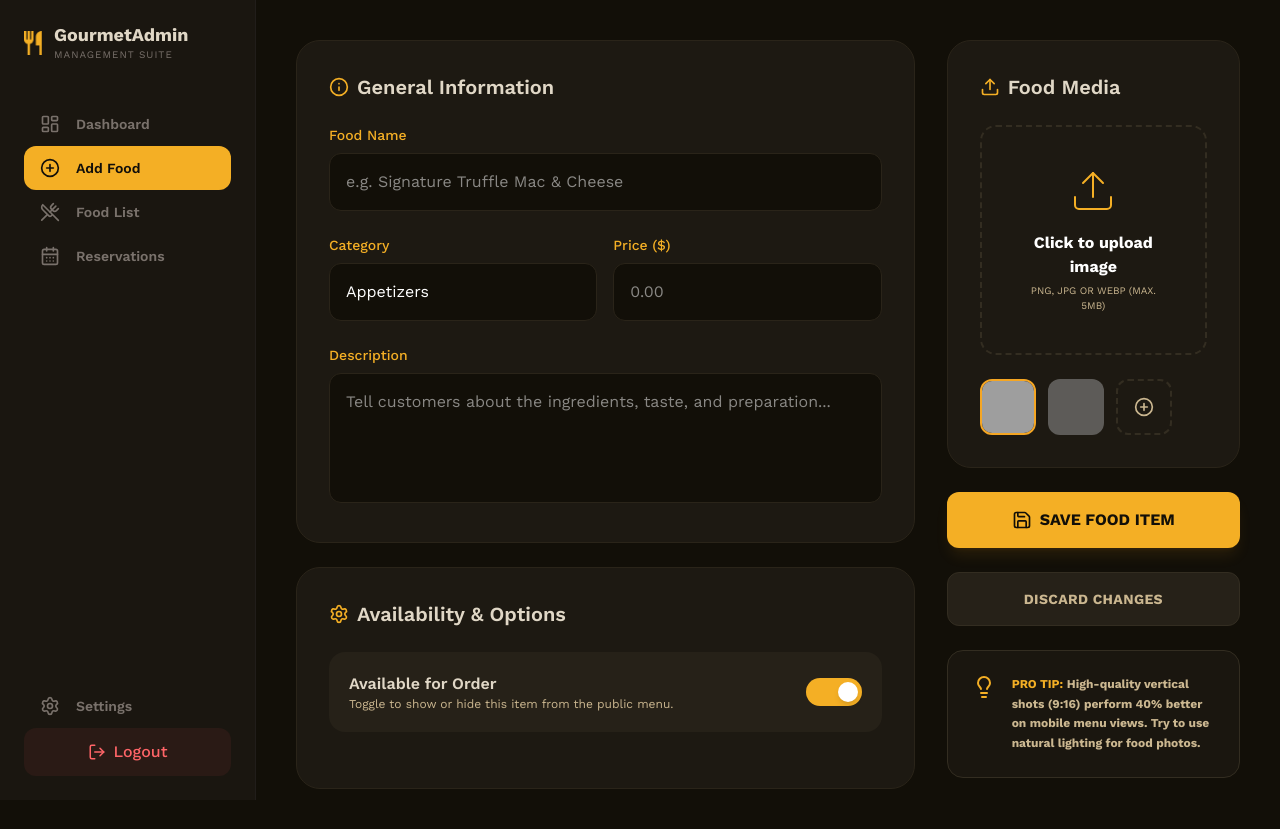
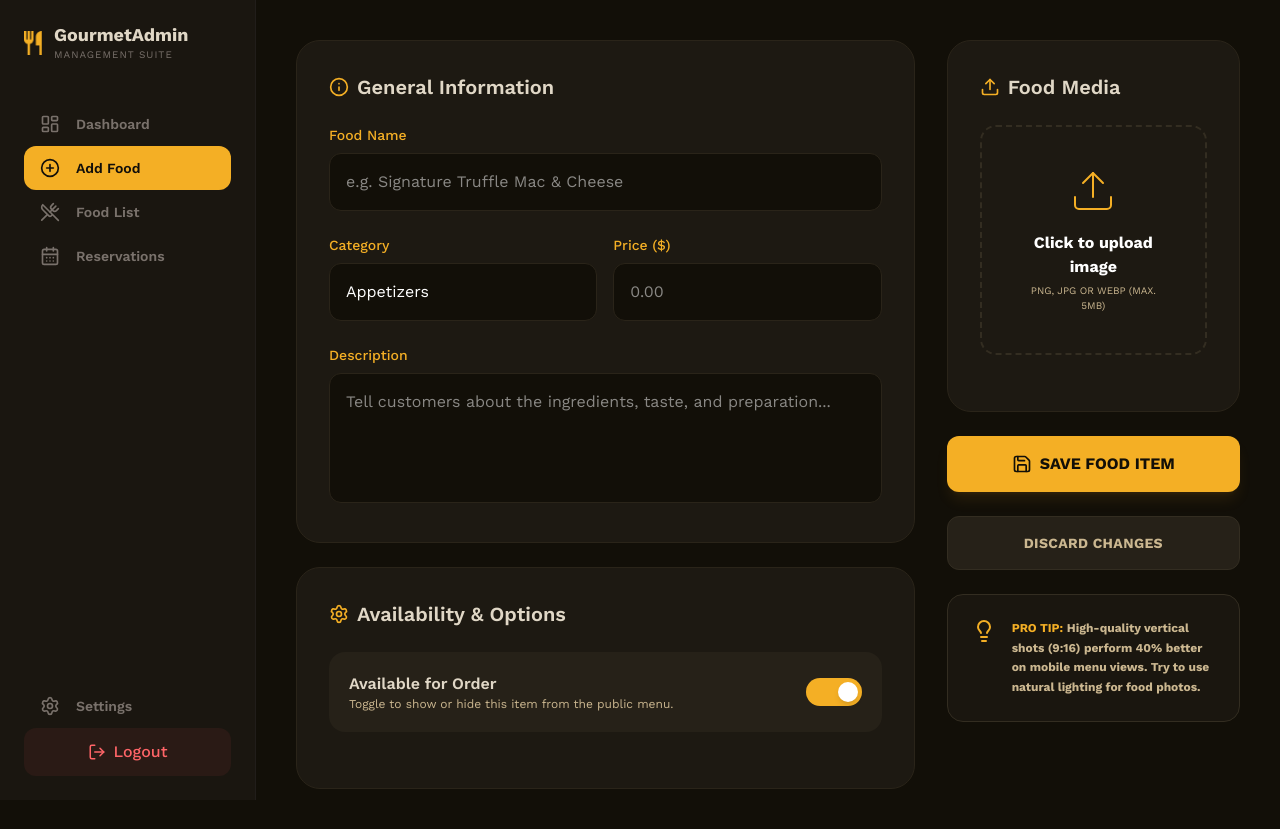
Before and after one commit to ferdoushasanpr/VantageTable, a Next.js app: page /addmenu in a window 1280 px wide. Built offline with nearby package versions, Linux system fonts and the light colour scheme; grey boxes are pictures that could not be loaded.

Commit message:
feat: ImagePicker Component Added

```diff
--- a/app/(admin)/addmenu/page.tsx
+++ b/app/(admin)/addmenu/page.tsx
@@ -1,23 +1,12 @@
 "use client";
 
-import React, { useRef, useState } from "react";
-import {
-  PlusCircle,
-  Upload,
-  Info,
-  Settings,
-  Save,
-  Lightbulb,
-} from "lucide-react";
+import React, { useState } from "react";
+import { Info, Settings, Save, Lightbulb } from "lucide-react";
 import { menuSubmitHandler } from "@/actions/menu";
+import ImagePicker from "@/components/image-picker";
 
 const AddMenuPage = (): React.ReactNode => {
   const [isAvailable, setIsAvailable] = useState(true);
-  const imageReference = useRef<HTMLInputElement>(null);
-
-  const imageInputHandler = () => {
-    imageReference.current?.click();
-  };
 
   return (
     <main className="flex-1 p-10 overflow-y-auto">
@@ -124,50 +113,7 @@ const AddMenuPage = (): React.ReactNode => {
           </div>
 
           <div className="col-span-4 space-y-6">
-            <section className="bg-[#1D1912] p-8 rounded-3xl border border-[#2A2419]">
-              <div className="flex items-center gap-2 mb-6">
-                <Upload size={20} className="text-primary" />
-                <h3 className="text-xl font-semibold">Food Media</h3>
-              </div>
-
-              <div
-                className="border-2 border-dashed border-[#332D21] rounded-2xl p-10 flex flex-col items-center justify-center text-center cursor-pointer hover:border-[#F5A623] transition-colors mb-6"
-                onClick={imageInputHandler}
-              >
-                <div className="text-primary mb-4">
-                  <Upload size={48} strokeWidth={1} />
-                </div>
-                <p className="font-bold text-white mb-1">
-                  Click to upload image
-                </p>
-                <p className="text-[10px] text-light uppercase">
-                  PNG, JPG or WEBP (Max. 5MB)
-                </p>
-              </div>
-
-              <input
-                type="file"
-                name="image"
-                ref={imageReference}
-                className="hidden"
-              />
-
-              <div className="flex gap-3">
-                <img
-                  src="https://images.unsplash.com/photo-1546069901-ba9599a7e63c?w=100&h=100&fit=crop"
-                  className="w-14 h-14 rounded-xl object-cover border-2 border-[#F5A623]"
-                  alt="prev"
-                />
-                <img
-                  src="https://images.unsplash.com/photo-1567620905732-2d1ec7bb7445?w=100&h=100&fit=crop"
-                  className="w-14 h-14 rounded-xl object-cover opacity-50"
-                  alt="prev"
-                />
-                <div className="w-14 h-14 rounded-xl border-2 border-dashed border-[#332D21] flex items-center justify-center text-light hover:text-primary cursor-pointer">
-                  <PlusCircle size={20} />
-                </div>
-              </div>
-            </section>
+            <ImagePicker />
 
             <button
               type="submit"
--- /dev/null
+++ b/components/image-picker.tsx
@@ -0,0 +1,69 @@
+import { Upload } from "lucide-react";
+import React, { ChangeEvent, useRef, useState } from "react";
+
+export default function ImagePicker(): React.ReactNode {
+  const [pickedImage, setPickedImage] = useState<string | null>(null);
+  const imageReference = useRef<HTMLInputElement>(null);
+
+  const imageInputHandler = () => {
+    imageReference.current?.click();
+  };
+
+  const imagePreviewrHandler = (e: ChangeEvent<HTMLInputElement>) => {
+    const files = e.target.files;
+    if (!files || files.length === 0) {
+      return;
+    }
+    const file = files[0];
+
+    if (!file) {
+      return;
+    }
+
+    const fileReader = new FileReader();
+    fileReader.onload = () => {
+      setPickedImage(fileReader.result as string);
+    };
+
+    fileReader.readAsDataURL(file);
+  };
+
+  return (
+    <section className="bg-[#1D1912] p-8 rounded-3xl border border-[#2A2419]">
+      <div className="flex items-center gap-2 mb-6">
+        <Upload size={20} className="text-primary" />
+        <h3 className="text-xl font-semibold">Food Media</h3>
+      </div>
+
+      <div
+        className="border-2 border-dashed border-[#332D21] rounded-2xl p-10 flex flex-col items-center justify-center text-center cursor-pointer hover:border-[#F5A623] transition-colors mb-6"
+        onClick={imageInputHandler}
+      >
+        <div className="text-primary mb-4">
+          <Upload size={48} strokeWidth={1} />
+        </div>
+        <p className="font-bold text-white mb-1">Click to upload image</p>
+        <p className="text-[10px] text-light uppercase">
+          PNG, JPG or WEBP (Max. 5MB)
+        </p>
+      </div>
+
+      <input
+        type="file"
+        name="image"
+        ref={imageReference}
+        className="hidden"
+        onChange={imagePreviewrHandler}
+      />
+      {pickedImage && (
+        <div className="flex gap-3">
+          <img
+            src={pickedImage}
+            className="w-14 h-14 rounded-xl object-cover border-2 border-[#F5A623]"
+            alt="prev"
+          />
+        </div>
+      )}
+    </section>
+  );
+}
```
